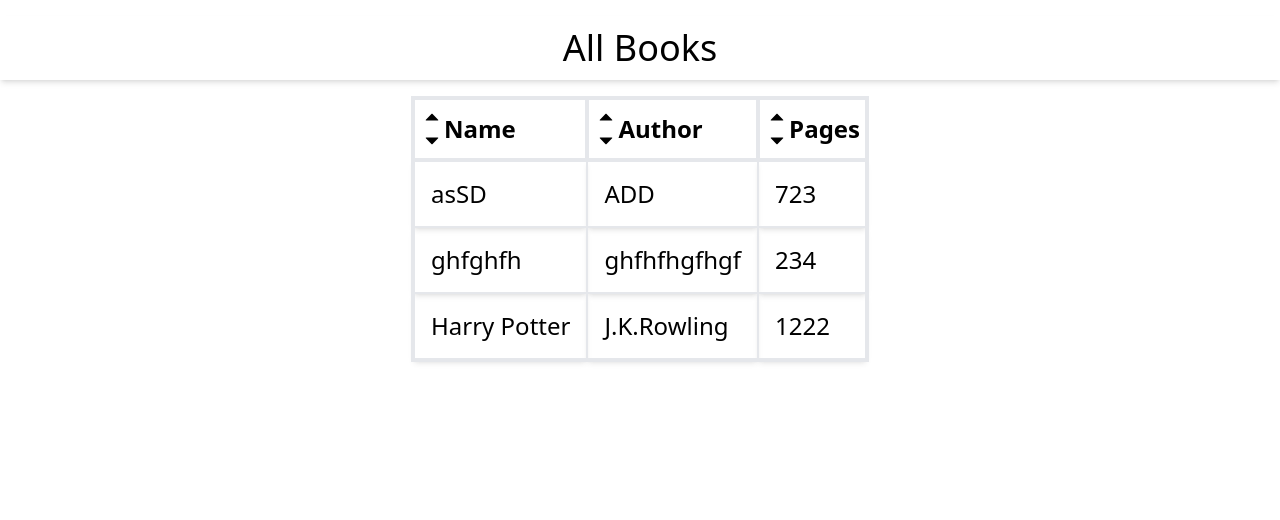
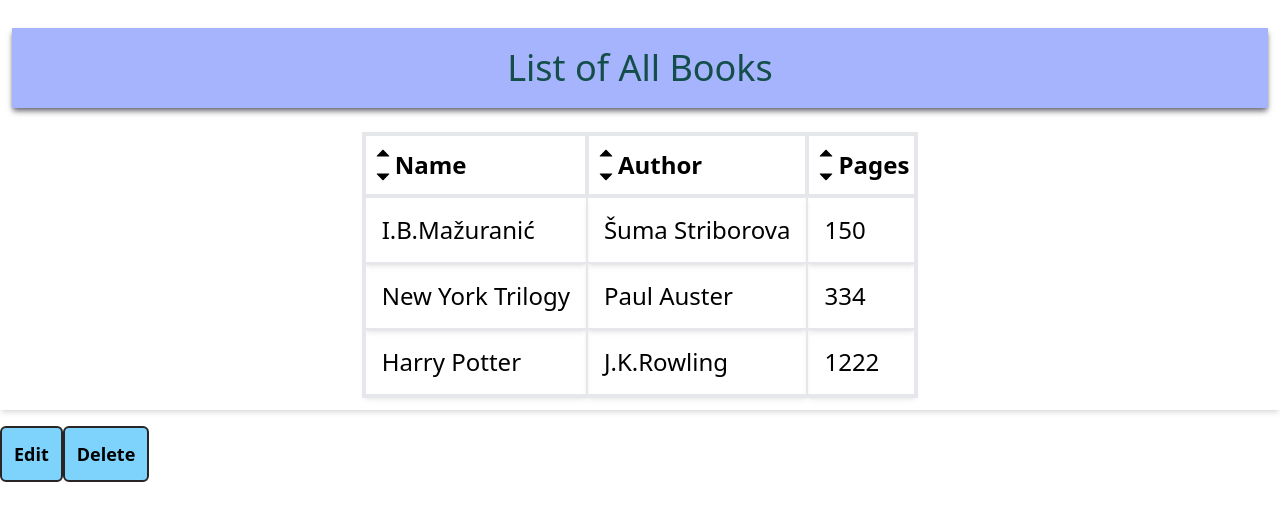
Before and after one commit to AntimonS/books-repository, a React (Create React App) app: page / in a window 1280 px wide. Shown: the top 520 px of the page. Built offline with nearby package versions, Linux system fonts and the light colour scheme; data requests are answered from the project's data file.

Commit message:
added some refactoring and styling

```diff
--- a/db.json
+++ b/db.json
@@ -1,19 +1,17 @@
 {
   "books": [
     {
-      "title": "asSD",
-      "author": "ADD",
-      "pages": 723,
+      "title": "I.B.Mažuranić",
+      "author": "Šuma Striborova",
+      "pages": "150",
       "id": 2
     },
-
     {
-      "title": "ghfghfh",
-      "author": "ghfhfhgfhgf",
-      "pages": 234,
+      "title": "New York Trilogy",
+      "author": "Paul Auster",
+      "pages": "334",
       "id": 5
     },
-
     {
       "title": "Harry Potter",
       "author": "J.K.Rowling",
--- a/src/App.js
+++ b/src/App.js
@@ -3,7 +3,7 @@ import BookList from "./components/BookList";
 import { useEffect, useContext } from "react";
 import BooksContext from "./context/books";
 //import AddBook from "./components/AddBook";
-import TablePage from "./pages/TablePage";
+//import TablePage from "./pages/TablePage";
 
 export default function App() {
   const { fetchBooks } = useContext(BooksContext);
@@ -15,8 +15,8 @@ export default function App() {
 
   return (
     <div>
-      <TablePage />
+      <BookList />
     </div>
   );
 }
-// />
+// <TablePage />
--- a/src/components/AddBook.js
+++ b/src/components/AddBook.js
@@ -22,7 +22,7 @@ function AddBook() {
 
   return (
     <>
-      <Header action="Add" />
+      <Header header="Add" />
 
       <div className=" flex justify-center ">
         <Form onSubmit={handleSubmit}>
--- a/src/components/BookEdit.js
+++ b/src/components/BookEdit.js
@@ -1,6 +1,7 @@
 import { useState } from "react";
 import { useContext } from "react";
 import BooksContext from "../context/books";
+import Button from "./Button";
 import Input from "./Input";
 import Header from "./Header";
 
@@ -18,7 +19,7 @@ function BookEdit({ book, onSubmit }) {
 
   return (
     <div>
-      <Header action="Edit" />
+      <Header header="Edit" />
       <form onSubmit={handleSubmit}>
         <Input
           onChange={(e) => setTitle(e.target.value)}
@@ -38,7 +39,7 @@ function BookEdit({ book, onSubmit }) {
           type="number"
         />
 
-        <button>Save</button>
+        <Button>Save</Button>
       </form>
     </div>
   );
--- a/src/components/BookList.js
+++ b/src/components/BookList.js
@@ -1,14 +1,60 @@
-import BookShow from "./BookShow";
-import { useContext } from "react";
+import { useState, useContext } from "react";
+import Button from "./Button";
+import BookEdit from "./BookEdit";
+import Header from "./Header";
+import TablePage from "../pages/TablePage";
 import BooksContext from "../context/books";
 
-function BookList() {
-  const { books } = useContext(BooksContext);
+function BookShow({ book }) {
+  const { handleDeleteBookById, books } = useContext(BooksContext);
 
-  const renderedBooks = books.map((book) => {
-    return <BookShow key={book.id} book={book} />;
-  });
-  return <div class="container-fluid">{renderedBooks}</div>;
+  const [showEdit, setShowEdit] = useState(false);
+
+  const handleDeleteClick = () => {
+    handleDeleteBookById(book.id);
+  };
+
+  const handleEditClick = () => {
+    setShowEdit(!showEdit);
+  };
+
+  const handleSubmit = () => {
+    setShowEdit(false);
+  };
+
+  let content = (
+    <div className="flex flex-col justify-center my-4 p-3 text-4xl shadow-md">
+      <Header header="list" />
+      <TablePage />
+    </div>
+  );
+
+  if (showEdit) {
+    books.map((book) => {
+      return (content = (
+        <BookEdit key={book.id} book={book} onSubmit={handleSubmit} />
+      ));
+    });
+  }
+
+  return (
+    <div>
+      {content}
+      <Button onClick={handleEditClick}>Edit</Button>
+      <Button onClick={handleDeleteClick}>Delete</Button>
+    </div>
+  );
 }
 
-export default BookList;
+export default BookShow;
+
+/*  <div>
+      <div>
+        <div>
+          <h5>{book.title}</h5>
+          <p>{book.author}</p>
+        </div>
+
+        <small>Pages:{book.pages}</small>
+      </div>
+    </div>*/
--- a/src/components/BookShow.js
+++ /dev/null
@@ -1,48 +0,0 @@
-import { useState, useContext } from "react";
-import BookEdit from "./BookEdit";
-import BooksContext from "../context/books";
-
-function BookShow({ book }) {
-  const { handleDeleteBookById } = useContext(BooksContext);
-
-  const [showEdit, setShowEdit] = useState(false);
-
-  const handleDeleteClick = () => {
-    handleDeleteBookById(book.id);
-  };
-
-  const handleEditClick = () => {
-    setShowEdit(!showEdit);
-  };
-
-  const handleSubmit = () => {
-    setShowEdit(false);
-  };
-
-  let content = (
-    <div>
-      <div>
-        <div>
-          <h5>{book.title}</h5>
-          <p>{book.author}</p>
-        </div>
-
-        <small>Pages:{book.pages}</small>
-      </div>
-    </div>
-  );
-
-  if (showEdit) {
-    content = <BookEdit onSubmit={handleSubmit} book={book} />;
-  }
-
-  return (
-    <div>
-      {content}
-      <button onClick={handleEditClick}>Edit</button>
-      <button onClick={handleDeleteClick}>Delete</button>
-    </div>
-  );
-}
-
-export default BookShow;
--- a/src/components/Button.js
+++ b/src/components/Button.js
@@ -2,7 +2,7 @@ function Button({ children, ...props }) {
   let buttonCssStyle =
     "border-solid border-2 rounded-md border-stone-800 bg-sky-300 hover:bg-sky-400 p-3 text-lg font-semibold ";
   if (props.className) {
-    buttonCssStyle += " " + props.className;
+    buttonCssStyle += "" + props.className;
   }
 
   return (
--- a/src/components/Header.js
+++ b/src/components/Header.js
@@ -1,11 +1,24 @@
-function Header({ action }) {
-  let header = <h1>{action} A Book</h1>;
+function Header({ header, ...props }) {
+  let headerStyle =
+    "flex flex-col items-center  py-5 mb-6 text-4xl text-teal-900	 shadow-md shadow-zinc-500 bg-indigo-300	font-medium";
+  if (props.className) {
+    headerStyle += "" + props.className;
+  }
+  let altHeader = <h1>{header} A Book</h1>;
 
-  return (
-    <div className=" flex flex-col items-center  py-5 mb-6 text-4xl text-teal-900	 shadow-md shadow-zinc-500 bg-indigo-300	font-medium	">
-      {header}
-    </div>
-  );
+  if (header === "list") {
+    return (
+      <div className={headerStyle} {...props}>
+        <h1>List of All Books</h1>
+      </div>
+    );
+  } else {
+    return (
+      <div className={headerStyle} {...props}>
+        {altHeader}
+      </div>
+    );
+  }
 }
 
 export default Header;
--- a/src/pages/TablePage.js
+++ b/src/pages/TablePage.js
@@ -28,13 +28,8 @@ function TablePage() {
   };
 
   return (
-    <div>
-      <div className="flex flex-row justify-center my-4 p-3 text-4xl shadow-md">
-        <h2>All Books</h2>
-      </div>
-      <div className="flex flex-row justify-center">
-        <SortableTable books={books} config={config} keyFn={keyFn} />
-      </div>
+    <div className="flex flex-row justify-center">
+      <SortableTable books={books} config={config} keyFn={keyFn} />
     </div>
   );
 }
```
